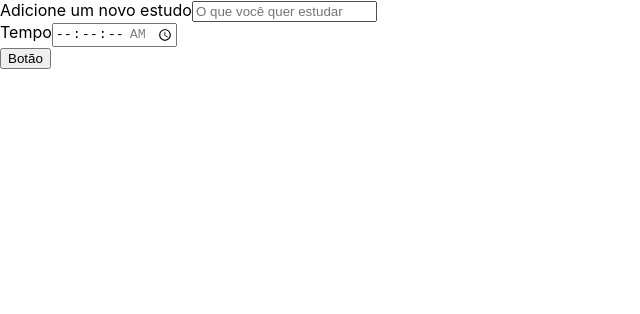
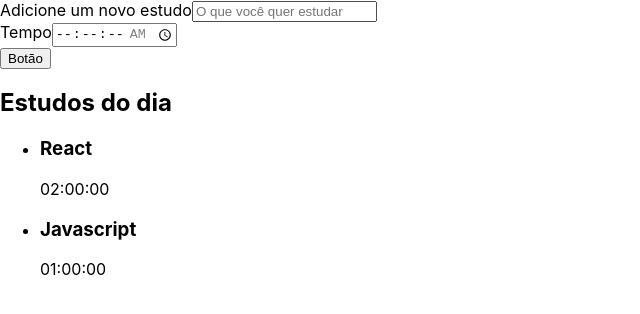
Before and after one commit to janainaon1/react-alura-studies, a React (Create React App) app: page / in a window 1280 px wide. Shown: the top 314 px of the page, without its empty margins (0-640 px from the left). Built offline with nearby package versions, Linux system fonts and the light colour scheme; the HTML template or start-up script is replaced by a standard one.

Commit message:
adicionando funcion components

```diff
--- a/src/App.tsx
+++ b/src/App.tsx
@@ -1,10 +1,12 @@
 import React from 'react';
 import Formulario from './components/Formulario';
+import Lista from './components/Lista';
 
 function App() {
   return (
     <div className="App">
       <Formulario />
+      <Lista />
     </div>
   );
 }
--- /dev/null
+++ b/src/components/Lista/index.tsx
@@ -0,0 +1,22 @@
+import React from 'react';
+
+function Lista() {
+  return (
+    <aside>
+      <h2>Estudos do dia</h2>
+      <ul>
+        <li>
+          <h3>React</h3>
+          <span>02:00:00</span>
+        </li>
+        <li>
+          <h3>Javascript</h3>
+          <span>01:00:00</span>
+        </li>
+      </ul>
+
+    </aside>
+  )
+}
+
+export default Lista;
```
